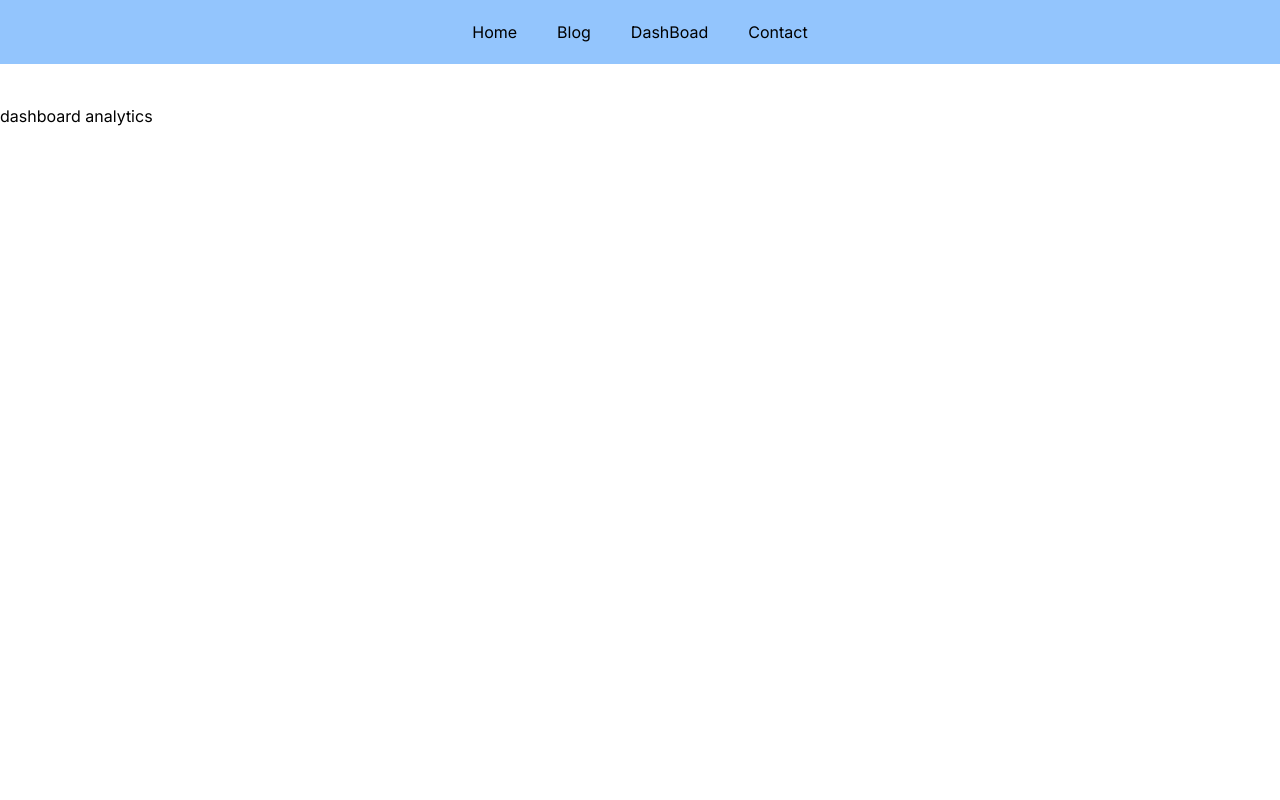
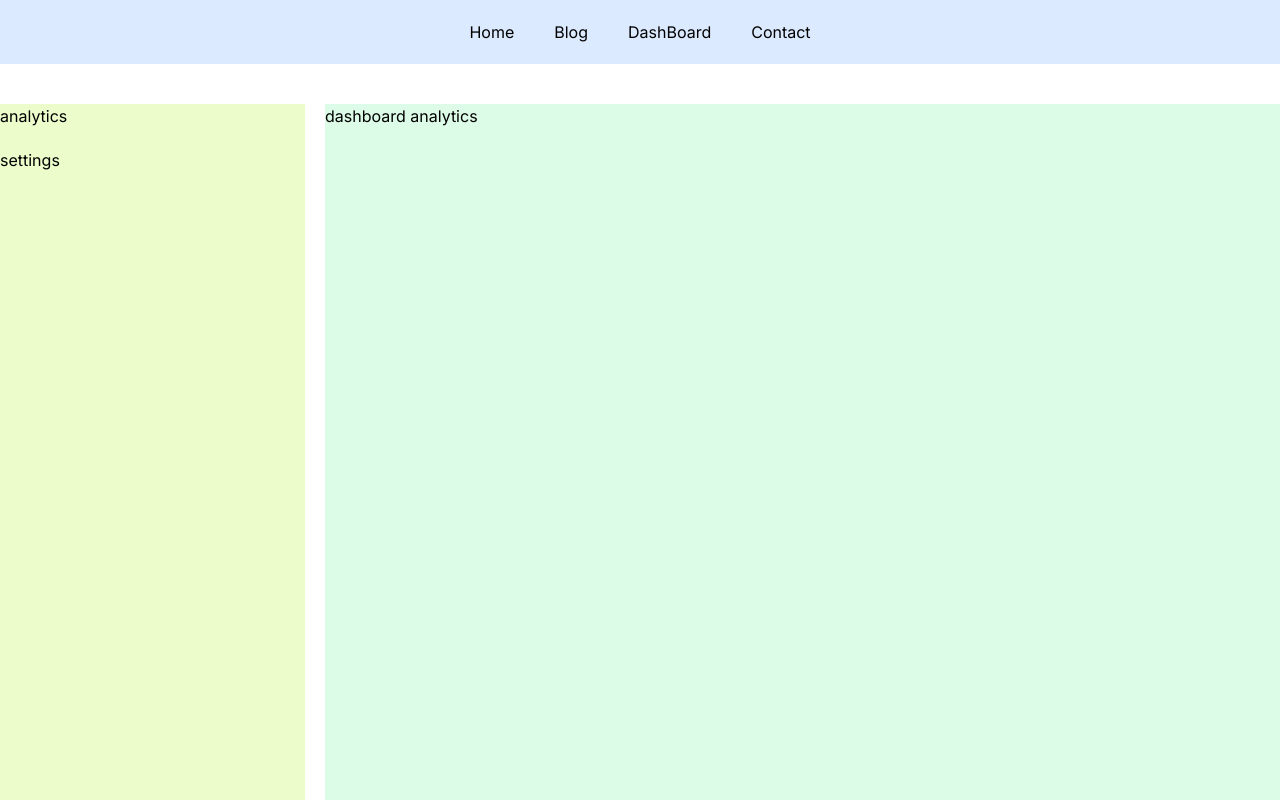
Before and after one commit to mesu-ai/latest-next-app, a Next.js app: page /dashboard/analytics in a window 1280 px wide. Shown: the top 800 px of the page. Built offline with nearby package versions, Linux system fonts and the light colour scheme.

Commit message:
Update layout and router

```diff
--- /dev/null
+++ b/src/app/dashboard/Navbar.jsx
@@ -0,0 +1,23 @@
+/* eslint-disable prettier/prettier */
+/* eslint-disable react/jsx-no-undef */
+import Link from 'next/link'
+import React from 'react'
+
+const Navbar = () => {
+  return (
+    <nav className=''>
+      <ul className="flex flex-col gap-5">
+      <Link href="dashboard/analytics">
+        <li>analytics</li>
+      </Link>
+      <Link href="/sittings">
+        <li>settings</li>
+      </Link>
+    </ul>
+
+    </nav>
+
+  )
+}
+
+export default Navbar
--- a/src/app/dashboard/layout.jsx
+++ b/src/app/dashboard/layout.jsx
@@ -1,7 +1,16 @@
 import React from 'react'
+import Navbar from './Navbar'
 
 const DashboardLayout = ({ children }) => {
-  return <section>{children}</section>
+  return (
+    <section className="grid grid-cols-12 gap-5 min-h-screen">
+      <div className="col-span-3 bg-lime-100">
+        <Navbar />
+      </div>
+
+      <div className="bg-green-100 col-span-9">{children}</div>
+    </section>
+  )
 }
 
 export default DashboardLayout
--- a/src/app/dashboard/page.jsx
+++ b/src/app/dashboard/page.jsx
@@ -1,3 +1,4 @@
+/* eslint-disable prettier/prettier */
 import Link from 'next/link'
 import React from 'react'
 
@@ -5,14 +6,7 @@ const page = () => {
   return (
     <div>
       dashboard page
-      <ul className="space-x-5 flex">
-        <Link href="/analytics">
-          <li>analytics</li>
-        </Link>
-        <Link href="/sittings">
-          <li>settings</li>
-        </Link>
-      </ul>
+
     </div>
   )
 }
--- a/src/app/layout.js
+++ b/src/app/layout.js
@@ -1,6 +1,8 @@
+/* eslint-disable prettier/prettier */
 import Link from 'next/link'
 import './globals.css'
 import { Inter } from 'next/font/google'
+import PrimaryNavbar from '@/components/molecules/PrimaryNavbar'
 
 const inter = Inter({ subsets: ['latin'] })
 
@@ -13,7 +15,7 @@ export default function RootLayout({ children }) {
   return (
     <html lang="en">
       <body className={inter.className}>
-        <nav className="bg-blue-300 py-5">
+        {/* <nav className="bg-blue-300 py-5">
           <ul className="flex justify-center gap-10">
             <Link href="/">
               <li>Home</li>
@@ -28,7 +30,8 @@ export default function RootLayout({ children }) {
               <li>Contact</li>
             </Link>
           </ul>
-        </nav>
+        </nav> */}
+        <PrimaryNavbar/>
         <div className="container mx-auto h-screen my-10">{children}</div>
         <footer className="py-10 bg-black text-white text-center">
           &copy; all right served by Mesu 2023.
--- /dev/null
+++ b/src/components/atom/Navigation.jsx
@@ -0,0 +1,30 @@
+/* eslint-disable prettier/prettier */
+'use client';
+
+import Link from 'next/link'
+import { usePathname } from 'next/navigation'
+import React from 'react'
+
+const Navigation = ({ navLinks = [] }) => {
+  const pathname = usePathname();
+
+  return (
+    <>
+      {navLinks.map((link) => {
+        // startsWith math with the home page also
+        const isActive = pathname.endsWith(link?.path);
+        return (
+          <Link
+            className={isActive ? 'text-green-700' : 'text-black'}
+            key={link?.name}
+            href={`${link.path}`}
+          >
+            {link?.name}
+          </Link>
+        )
+      })}
+    </>
+  )
+}
+
+export default Navigation
--- /dev/null
+++ b/src/components/molecules/PrimaryNavbar.jsx
@@ -0,0 +1,24 @@
+/* eslint-disable prettier/prettier */
+import Link from 'next/link'
+import React from 'react'
+import { usePathname } from 'next/navigation';
+import Navigation from '../atom/Navigation';
+
+const headerRoutes = [
+  { name: 'Home', path: '/' },
+  { name: 'Blog', path: '/blog' },
+  { name: 'DashBoard', path: '/dashboard' },
+  { name: 'Contact', path: '/contact' },
+]
+
+const PrimaryNavbar = () => {
+  return (
+    <nav className="bg-blue-100 py-5">
+      <ul className="flex justify-center gap-10">
+        <Navigation navLinks={headerRoutes}/>
+      </ul>
+    </nav>
+  )
+}
+
+export default PrimaryNavbar
```
